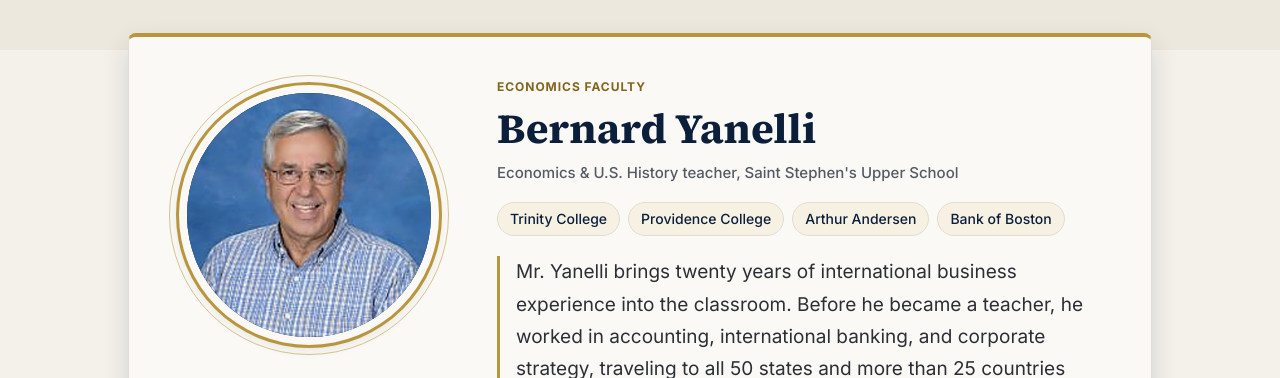
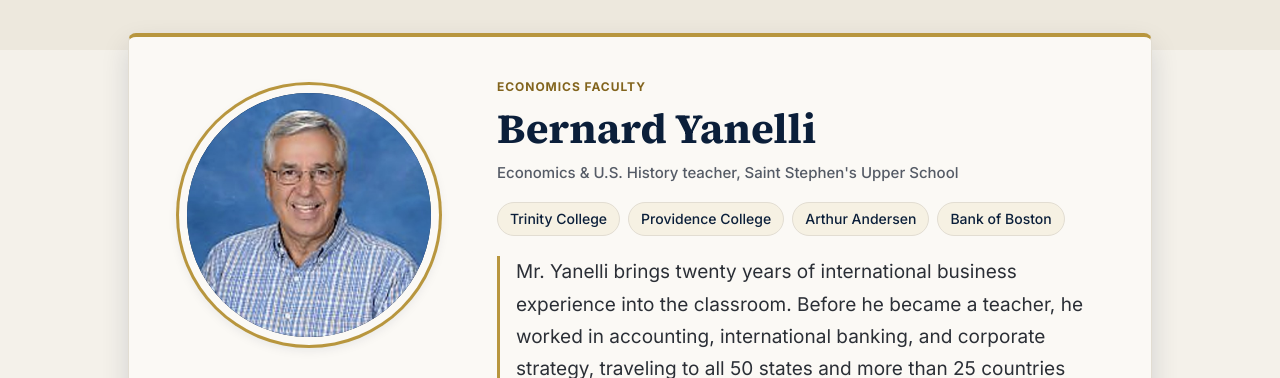
Before and after one commit to mbatson27-tech/financial-lit-club, a website: page index.html in a window 1280 px wide. Shown: the part 1520-1898 px from the top of the page. Drawn offline with Linux system fonts and the light colour scheme.

Commit message:
About Us: remove thin outer ring around photo
Co-Authored-By: Claude Opus 5.5 <noreply@anthropic.com>
Claude-Session: https://claude.ai/code/session_01SrGw7pvQzRkw4wApg8Tb9U

```diff
--- a/css/styles.css
+++ b/css/styles.css
@@ -570,15 +570,6 @@ main { display: block; padding-bottom: 4rem; }
   background: var(--surface);
   box-shadow: 0 0 0 3px var(--gold), var(--shadow-md);
 }
-.profile-photo-frame::before {
-  content: "";
-  position: absolute;
-  inset: -10px;
-  border-radius: 50%;
-  border: 1px solid var(--gold);
-  opacity: 0.55;
-  pointer-events: none;
-}
 .profile-photo {
   position: relative;
   aspect-ratio: 1 / 1;
```
